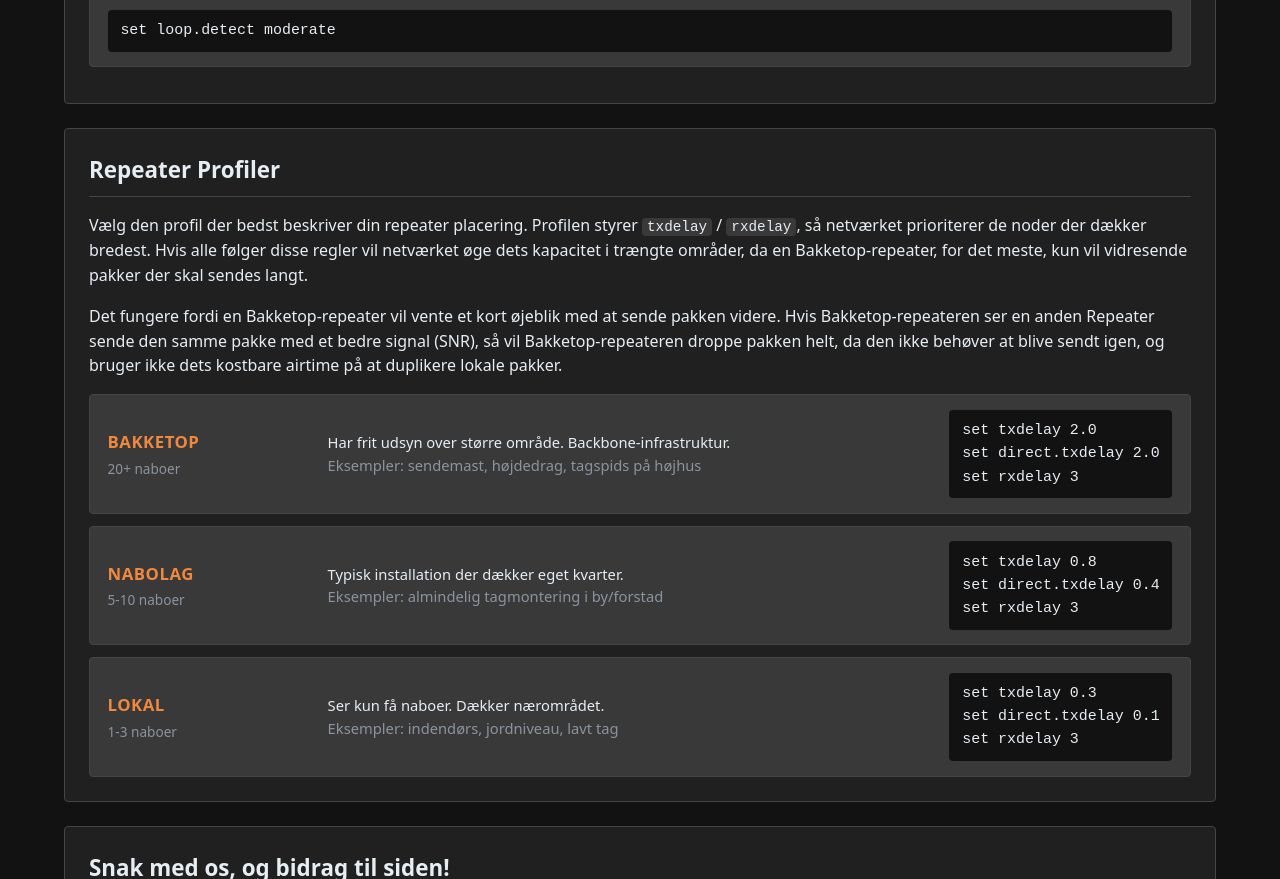
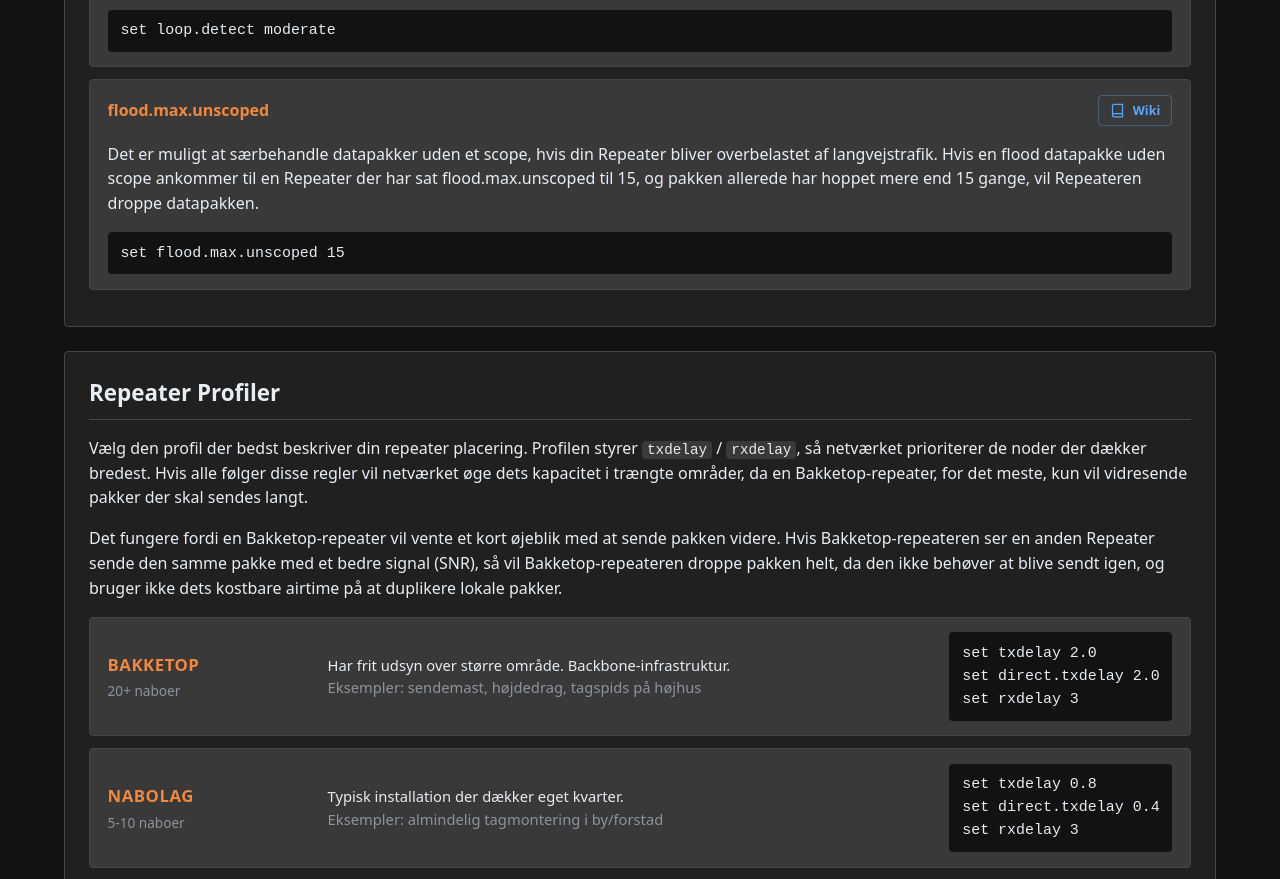
Before and after one commit to twinoak/meshguide.dk, a plain HTML site: page index.html in a window 1280 px wide. Shown: the part 5114-5993 px from the top of the page. Drawn offline with nearby package versions, Linux system fonts and the light colour scheme.

Commit message:
add flood.max.unscoped

```diff
--- a/index.html
+++ b/index.html
@@ -265,6 +265,12 @@ set guest.password hello</code></pre>
       <pre><code>set loop.detect moderate</code></pre>
     </article>
 
+    <article class="setting">
+      <h3>flood.max.unscoped<a class="social-btn wiki" href="https://wiki.meshnet.dk/wiki/Flood.max.unscoped" target="_blank">Wiki</a></h3>
+      <p>Det er muligt at særbehandle datapakker uden et scope, hvis din Repeater bliver overbelastet af langvejstrafik. Hvis en flood datapakke uden scope ankommer til en Repeater der har sat flood.max.unscoped til 15, og pakken allerede har hoppet mere end 15 gange, vil Repeateren droppe datapakken. </p>
+      <pre><code>set flood.max.unscoped 15</code></pre>
+    </article>
+
     <article class="setting" id="gps" hidden>
       <h3>gps<a class="social-btn wiki" href="https://wiki.meshnet.dk/wiki/GPS" target="_blank">Wiki</a></h3>
       <p>Hvis du har valgt en lokation på kortet, og ikke vil bruge et GPS modul, kan du kopiere GPS koordinaterne her:</p>
```
